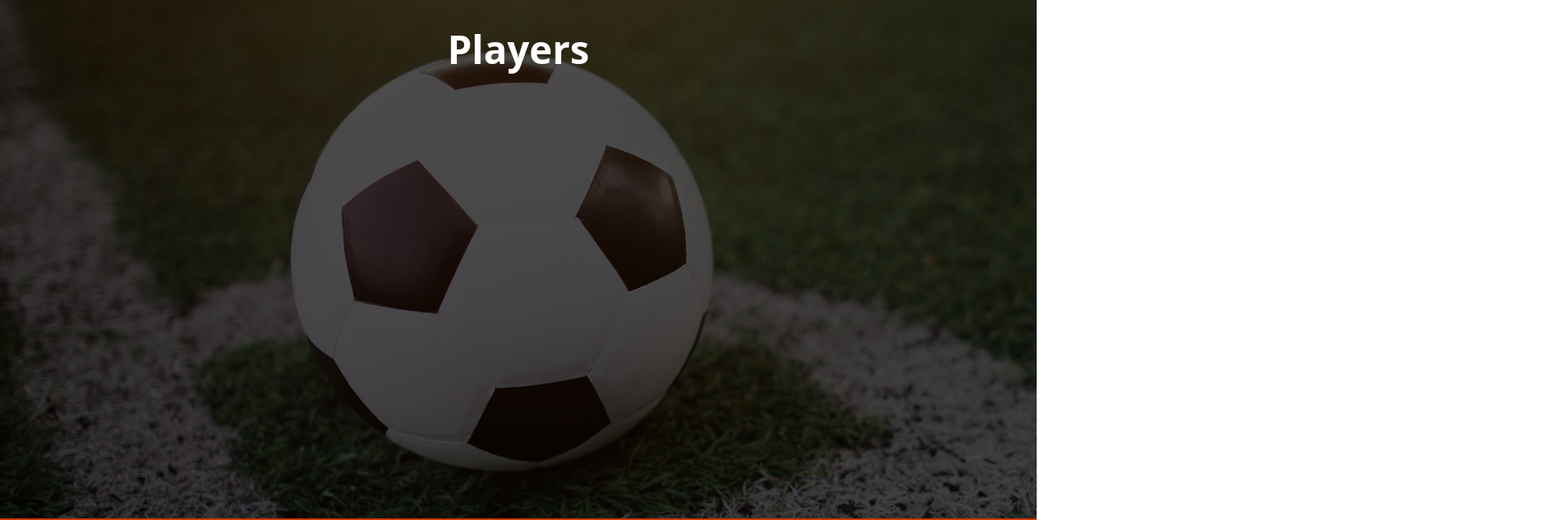
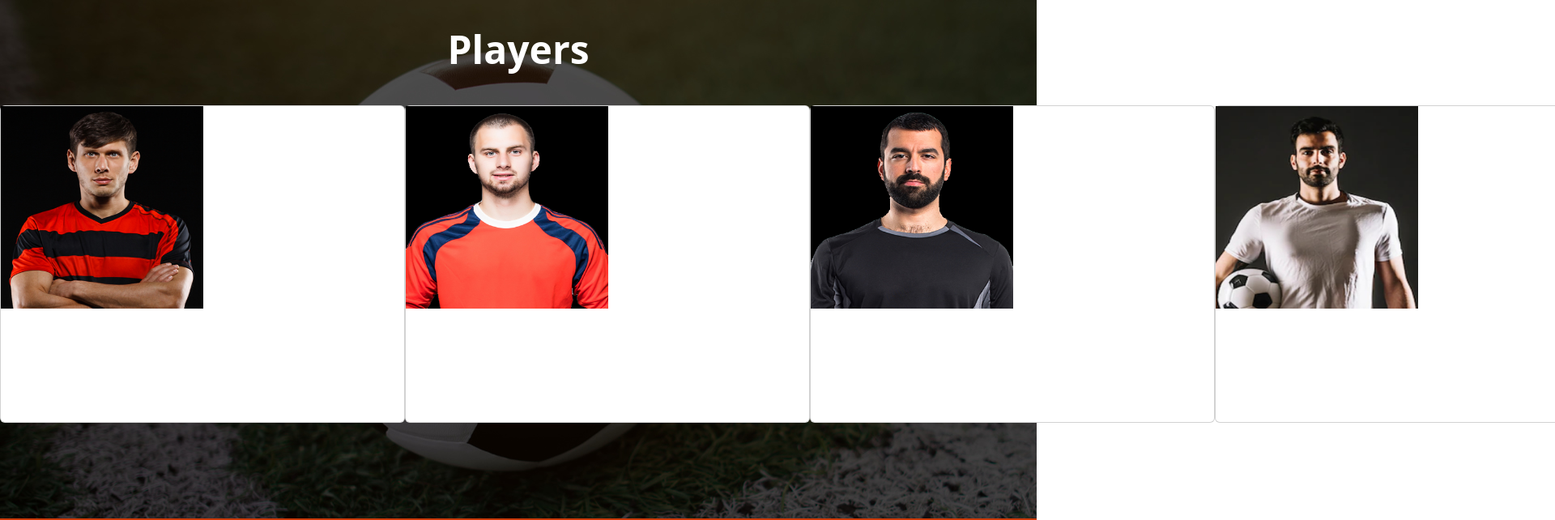
Before and after one commit to FrancescoLoCasto/proj-html-vuejs, a Vue app in the folder proj-html-vuejs/: page / in a window 1280 px wide. Shown: the part 2320-2962 px from the top of the page at 81% size, 1920 px wide, since content can reach past the window. Built offline with nearby package versions, Linux system fonts and the light colour scheme.

Commit message:
implement card player on js

```diff
--- a/proj-html-vuejs/src/components/AppMain.vue
+++ b/proj-html-vuejs/src/components/AppMain.vue
@@ -1,10 +1,21 @@
 
 <script>
 import { store } from '../store';
+import AppPlayersCard from '../components/AppPlayersCard.vue';
 
 
 export default {
+   name: 'AppMain',
 
+   components: {
+      AppPlayersCard,
+   },
+
+   data() {
+      return {
+         store,
+      }
+   },
 }
 </script>
 
@@ -115,6 +126,10 @@ export default {
          Players
       </h1>
 
+
+      <div class="cardContainer d-flex">
+         <AppPlayersCard v-for="(card) in store.cardsPlayers" :card="card" />
+      </div>
 
    </div>
 
--- a/proj-html-vuejs/src/components/AppPlayersCard.vue
+++ b/proj-html-vuejs/src/components/AppPlayersCard.vue
@@ -1,13 +1,17 @@
 
 <script>
+
+
 export default {
    name: 'AppPlayersCard',
 
    props: {
-      cards: {
+      card: {
 
       }
    },
+
+
 
    data() {
       return {
@@ -22,12 +26,29 @@ export default {
 </script>
 
 <template lang="">
-   <div>
-
+   <div class="cardContainer">
+      <div class="card">
+         <div class="imgCard">
+            <img :src="card.imgUrl" alt="">
+         </div>
+         <h2 class="numbers">{{ card.title }}</h2>
+         <h4 class="text">{{ card.text }}</h4>
+      </div>
    </div>
 </template>
 
 
-<style lang="scss">
+<style lang="scss" >
+
+   .card{
+      width: 500px;
+      height: 400px;
+      background-color: black;
+
+       img{
+         width: 250px;
+         height: 250px;
+      }
+   }
 
 </style>
--- a/proj-html-vuejs/src/store.js
+++ b/proj-html-vuejs/src/store.js
@@ -4,22 +4,22 @@ import { reactive } from 'vue'
 export const store = reactive({
    cardsPlayers: [
       {
-         imgUrl: "../assets/img/player1.jpg",
+         imgUrl: "/src/assets/img/player1.jpg",
          title: '07',
          text: 'Lorem ipsum is simply dummy text of the print ing and typesetting has been the industries'
       },
       {
-         imgUrl: "../assets/img/player2.jpg",
+         imgUrl: "/src/assets/img/player2.jpg",
          title: '09',
          text: 'Lorem ipsum is simply dummy text of the print ing and typesetting has been the industries'
       },
       {
-         imgUrl: "../assets/img/player3.jpg",
+         imgUrl: "/src/assets/img/player3.jpg",
          title: '11',
          text: 'Lorem ipsum is simply dummy text of the print ing and typesetting has been the industries'
       },
       {
-         imgUrl: "../assets/img/player4.jpg",
+         imgUrl: "/src/assets/img/player4.jpg",
          title: '15',
          text: 'Lorem ipsum is simply dummy text of the print ing and typesetting has been the industries'
       },
```
